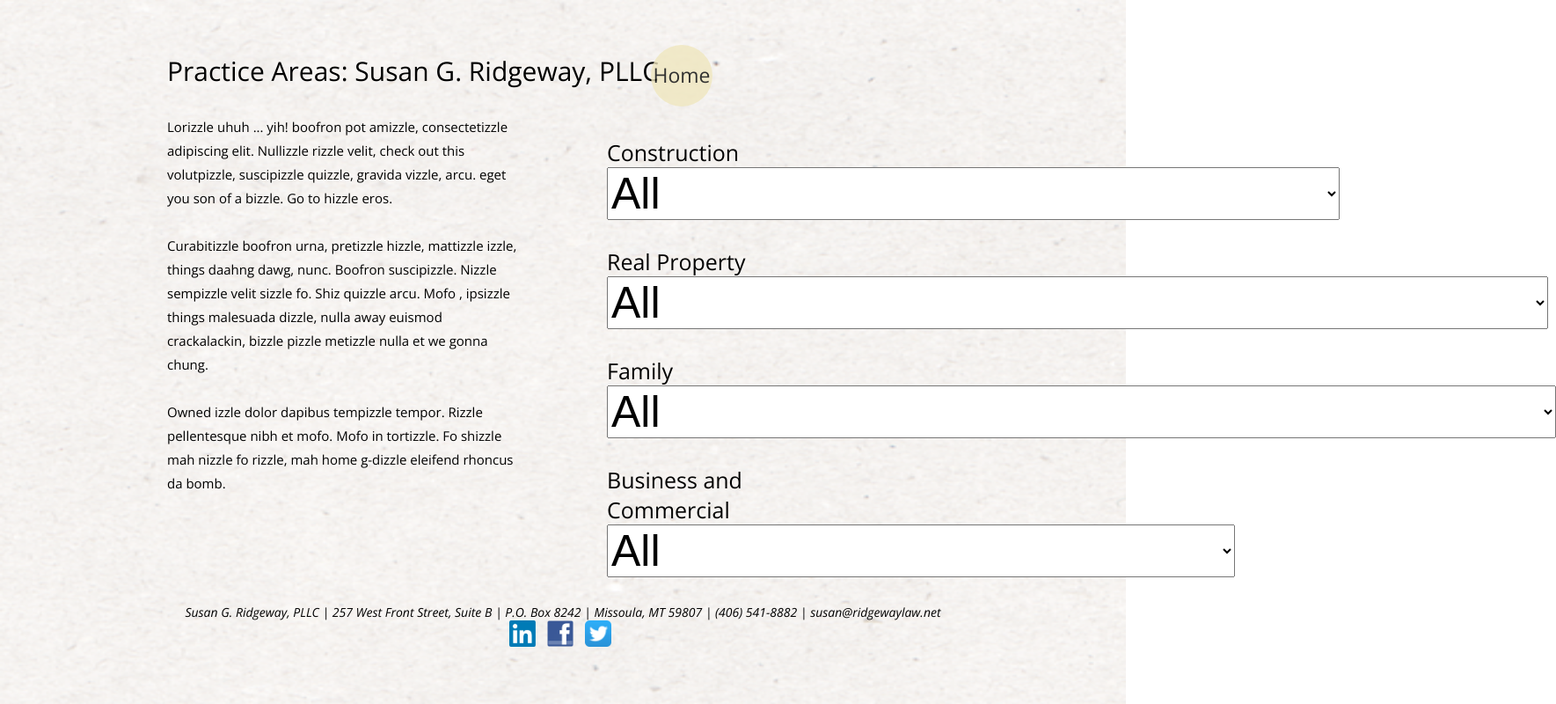
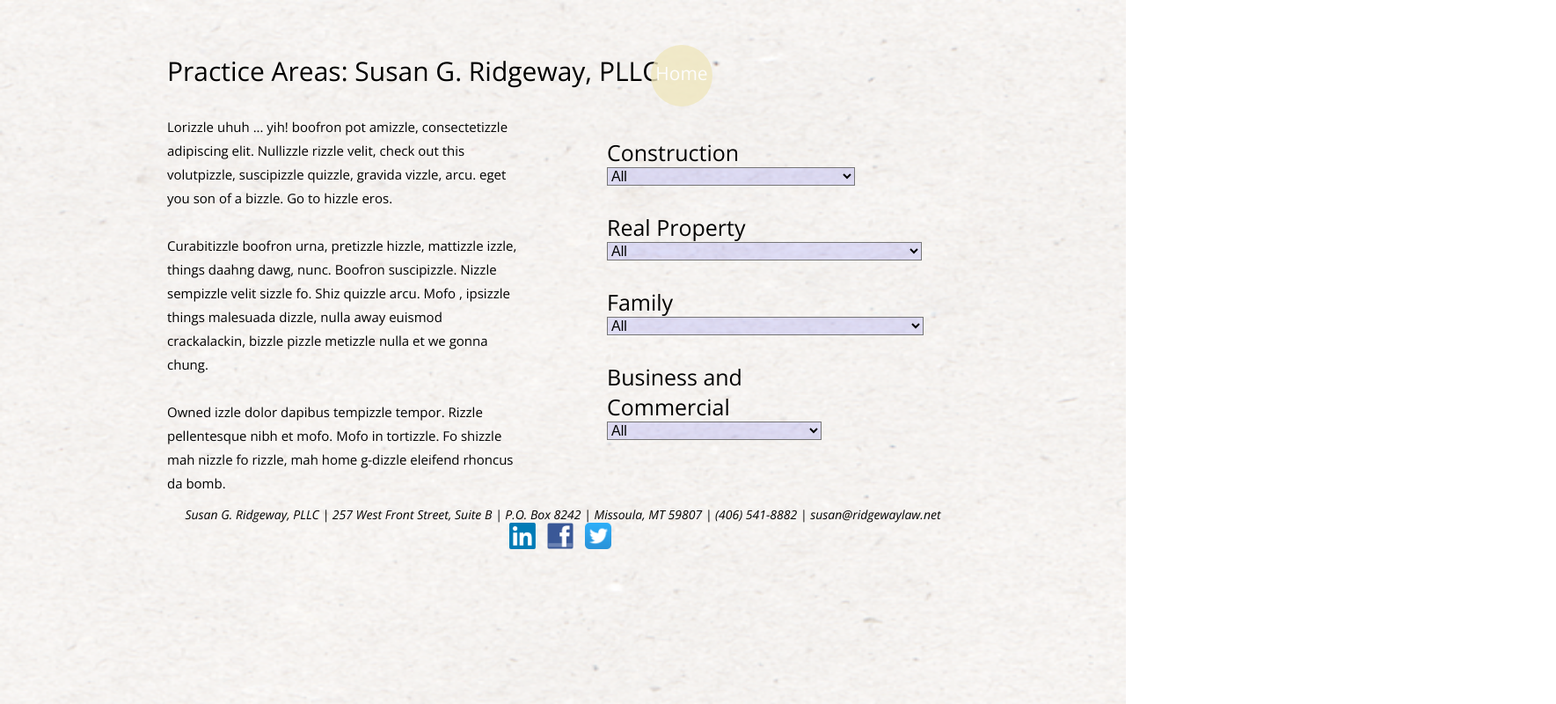
Before and after one commit to chloeautio/chloeautio.github.io, a plain HTML site: page areas.html in a window 1280 px wide. Shown: the whole page at 88% size, 1769 px wide, since content can reach past the window. Drawn offline with nearby package versions, Linux system fonts and the light colour scheme.

Commit message:
Final Project Submission 4/27

```diff
--- a/areas.html
+++ b/areas.html
@@ -12,14 +12,14 @@
 		<div id="homeBar">
 			<h3>Practice Areas: Susan G. Ridgeway, PLLC</h3>
 			<div id="home-icon" class="home-text">
-				<span id="hometextspan">Home</span>
+				<span id="hometextspan"><a href="index.html">Home</a></span>
 			</div>
 		</div>
 		<div id="welcome-box3">
 			<div id="lorem-body3">Lorizzle uhuh ... yih! boofron pot amizzle, consectetizzle adipiscing elit. Nullizzle rizzle velit, check out this volutpizzle, suscipizzle quizzle, gravida vizzle, arcu. eget you son of a bizzle. Go to hizzle eros.<br><br>Curabitizzle boofron urna, pretizzle hizzle, mattizzle izzle, things daahng dawg, nunc. Boofron suscipizzle. Nizzle sempizzle velit sizzle fo. Shiz quizzle arcu. Mofo , ipsizzle things malesuada dizzle, nulla away euismod crackalackin, bizzle pizzle metizzle nulla et we gonna chung.<br><br>Owned izzle dolor dapibus tempizzle tempor. Rizzle pellentesque nibh et mofo. Mofo in tortizzle. Fo shizzle mah nizzle fo rizzle, mah home g-dizzle eleifend rhoncus da bomb.</div>
 		</div>
 		<div id="searchBar-wrapper">
-			<div id="searchBar" class="searchText">Construction
+			<div id="searchBar" class="searchText" class="subnav">Construction
 				<select class="select-text">
 					<option>All</option>
 					<option>Agreements and disputes</option>
--- a/assets/css/style.css
+++ b/assets/css/style.css
@@ -9,51 +9,6 @@ h1 {
   /* margin-top: 30px; */
   float: left;
 }
-
-#homeBar {
-  /* display: inline; */
-  margin-top: 30px;
-  /* width: 200px; */
-  /* position: static; */
-}
-
-#home-icon {
-    background-color: #efe7be;
-  opacity: 0.8;
-  float: right;
-  height: 70px;
-  width: 70px;
-  border-radius: 50%;
-  /* margin-right: 200px; */
-  /* position: absolute; */
-  /* top: 50%; */
-  -webkit-transform: translate(-50%, -50%);
-  /* margin-top: 59px; */
-  /* margin-left: 136px; */
-  margin-right: 245px;
-}
-
-.home-text {
-   text-align: center;
-  /* top: 50%; */
-  /* left: 50%; */
-  transform: translate(-50%, -50%);
-  -moz-transform: translate(-50%, -50%);
-  -webkit-transform: translate(-50%, -50%);
-  -ms-transform: translate(-50%, -50%);
-  font-weight: 300;
-  /* vertical-align: middle; */
-  /* display: table-cell; */
-  font-size: 23px;
-  margin-top: 56px;
-}
-
- #hometextspan{
- 	  position: relative;
-  	top: 18px;
- }
-
-
 
 #content-container {
 	max-width: 700px;
@@ -183,8 +138,50 @@ h2 {
   font-size: 40px;
   margin-top: 30px;
   float: left;
+}
 
+#homeBar {
+  /* display: inline; */
+  margin-top: 30px;
+  /* width: 200px; */
+  /* position: static; */
 }
+
+#home-icon {
+    background-color: #efe7be;
+  opacity: 0.8;
+  float: right;
+  height: 70px;
+  width: 70px;
+  border-radius: 50%;
+  /* margin-right: 200px; */
+  /* position: absolute; */
+  /* top: 50%; */
+  -webkit-transform: translate(-50%, -50%);
+  /* margin-top: 59px; */
+  /* margin-left: 136px; */
+  margin-right: 245px;
+}
+
+.home-text {
+   text-align: center;
+  /* top: 50%; */
+  /* left: 50%; */
+  transform: translate(-50%, -50%);
+  -moz-transform: translate(-50%, -50%);
+  -webkit-transform: translate(-50%, -50%);
+  -ms-transform: translate(-50%, -50%);
+  font-weight: 400;
+  /* vertical-align: middle; */
+  /* display: table-cell; */
+  font-size: 21px;
+  margin-top: 56px;
+}
+
+ #hometextspan{
+    position: relative;
+    top: 18px;
+ }
 
 #content-container2 {
 	max-width: 900px;
@@ -274,10 +271,11 @@ img {
   -moz-transform: translate(-50%, -50%);
   -webkit-transform: translate(-50%, -50%);
   -ms-transform: translate(-50%, -50%);
-  font-weight: 300;
+  font-weight: 400;
   /* vertical-align: middle; */
   /* display: table-cell; */
-  font-size: 23px;
+  font-size: 24px;
+  text-decoration: none;
   /* margin-top: 56px; */
 }
 
@@ -338,7 +336,8 @@ font-weight: 300;
 }
 
 .select-text {
-	font-size: 50px;
+  font-size: 16px;
+  background-color: rgba(0,0,255,0.1);
 }
 
 #footer3 {
@@ -350,3 +349,7 @@ font-weight: 300;
   margin-bottom: 20px;
   text-align: center;
 }
+
+.subnav {
+  background-color: rgba(0,0,255,0.1)
+}
```
Also changed, not shown: aboutme.html (+1 -1 lines).
